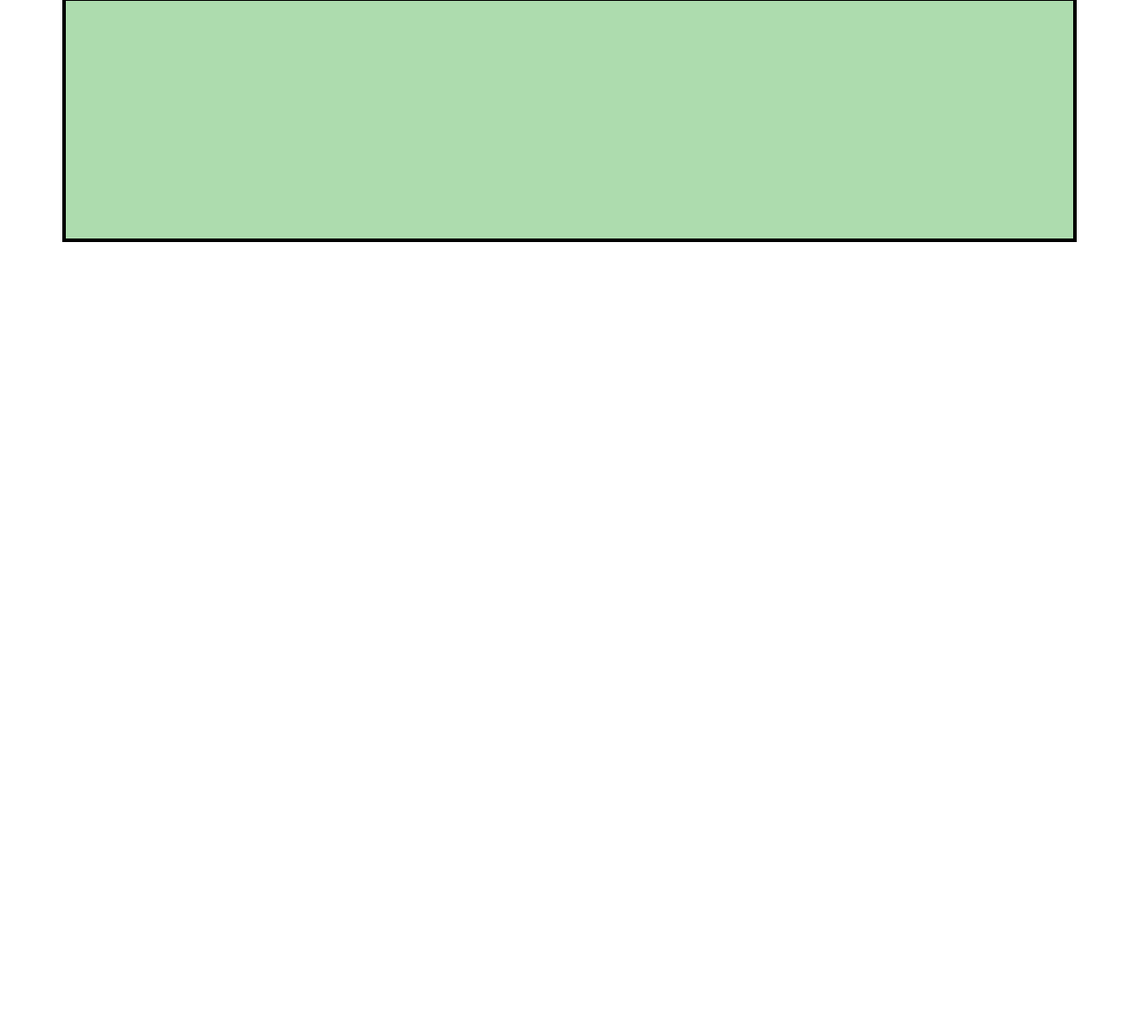
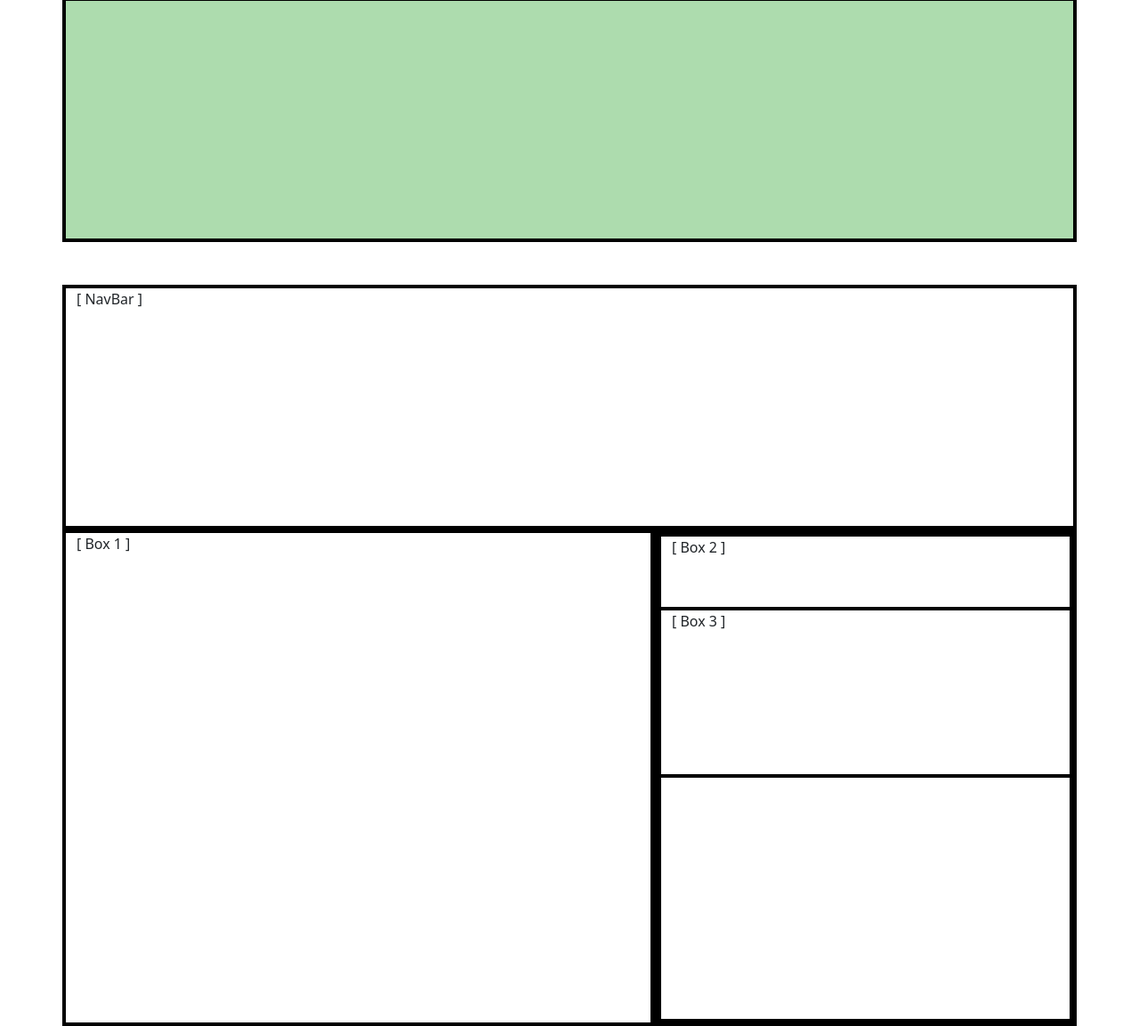
Before and after one commit to Ms-McDonald/Bootstrap-Review, a plain HTML site: page index.html in a window 1280 px wide. Shown: the part 553-1706 px from the top of the page at 89% size. Before the commit the page ends 825 px from the top, so only its background shows below. Drawn offline with nearby package versions, Linux system fonts and the light colour scheme.

Commit message:
Middle of Grid 2

```diff
--- a/css/style.css
+++ b/css/style.css
@@ -22,3 +22,12 @@ div[class^="col"] {
 .green {
     background-color: #addcae;
 }
+/* END OF FIRST GRID */
+
+#box2 {
+    height: 15%;
+}
+
+#box3 {
+    height: 85%;
+}
--- a/index.html
+++ b/index.html
@@ -22,6 +22,36 @@
             <div class="col green"></div>
         </div>
 
+    </div><!-- end container -->
+    <div class="container mt-5">
+
+        <div class="row">
+            <div class="col">
+                <p>[ NavBar ]</p>
+            </div>
+        </div>
+        <div class="row">
+            <div class="col-7">
+                <p>[ Box 1 ]</p>
+            </div>
+            <div class="col-5">
+                <div id="box2" class="row">
+                    <div class="col">
+                        <p>[ Box 2 ]</p>
+                    </div>
+                </div>
+                <div id="box3" class="row">
+                    <div class="col">
+                        <p>[ Box 3 ]</p>
+                    </div>
+                </div>
+            </div>
+        </div>
+
+
+
+
+
 
 
     </div><!-- end container -->
```
